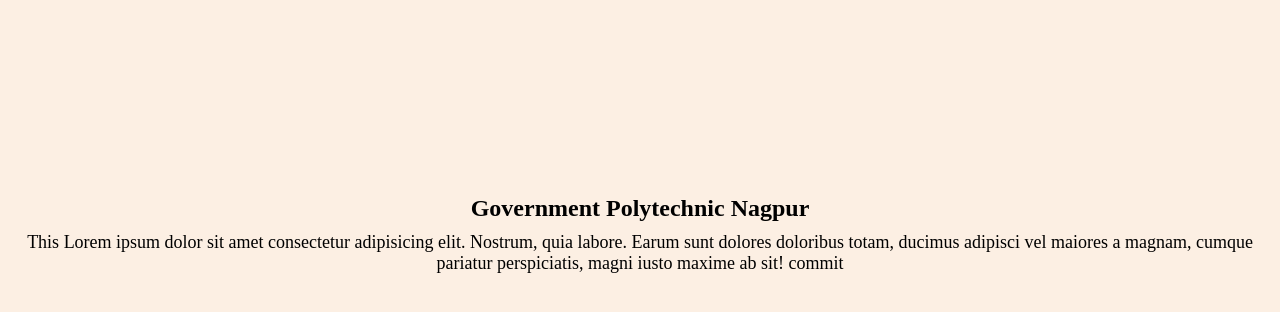
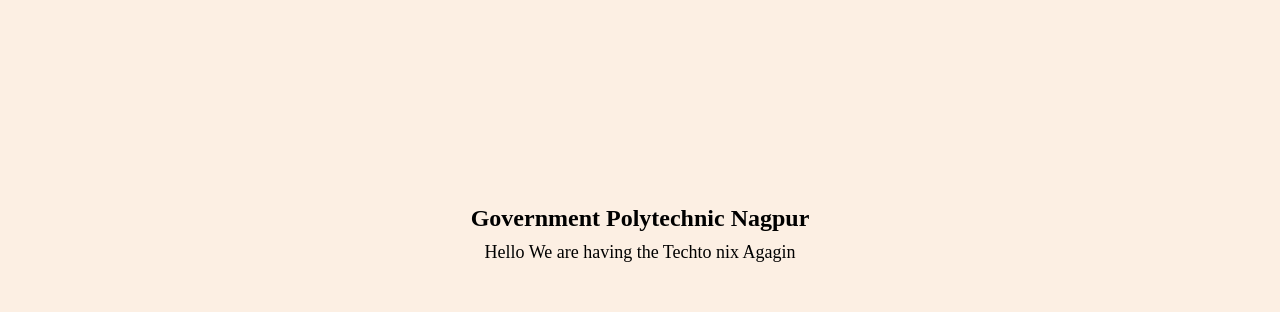
Before and after one commit to vishuhack/django_simple_app, a Python web app: template app/templates/index.html in a window 1280 px wide. Shown: the part 157-469 px from the top of the page. Run offline with Jinja, Linux system fonts and the light colour scheme; the template is opened without the code that fills it, so the values that code supplies are empty.

Commit message:
updated index

```diff
--- a/app/templates/index.html
+++ b/app/templates/index.html
@@ -42,6 +42,6 @@
         <!-- <img src="/static/college_logo.jpg" alt="College Image" width="100"> -->
         <div class="text">Government Polytechnic Nagpur</div>
     </div>
-    <p class="description">This Lorem ipsum dolor sit amet consectetur adipisicing elit. Nostrum, quia labore. Earum sunt dolores doloribus totam, ducimus adipisci vel maiores a magnam, cumque pariatur perspiciatis, magni iusto maxime ab sit! commit</p>
+    <p class="description">Hello We are having the Techto nix Agagin</p>
 </body>
 </html>
```
